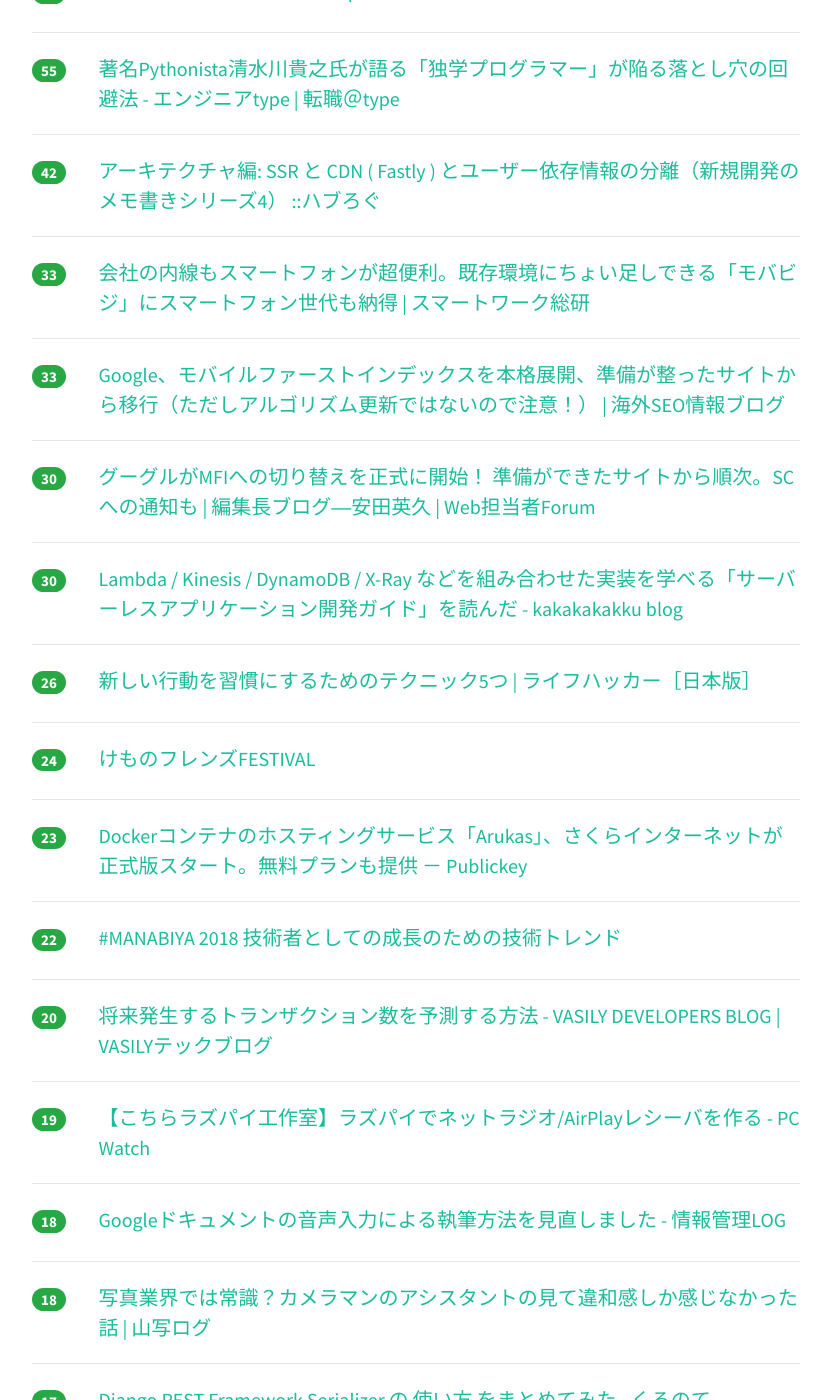
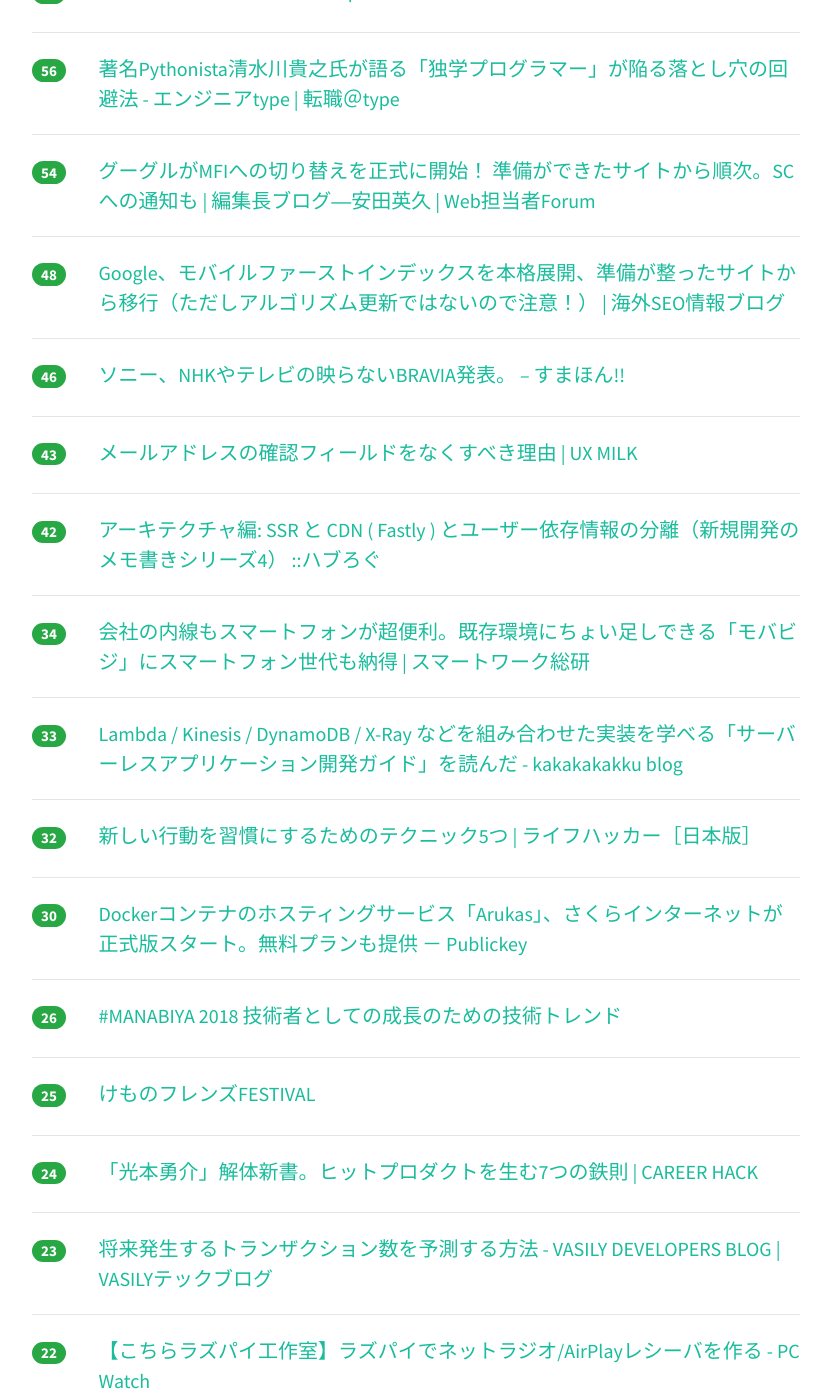
Before and after one commit to yatta47/hatena-matome-site, a Jekyll site: the page built from _posts/2018-03-27-hatena.md, in a window 1280 px wide and 1400 px high, scrolled down 652 px. Shown: the whole window, without its empty margins (224-1055 px from the left). Built offline with Jekyll 4.4.1, drawn with Linux system fonts in a browser that asks for light colours; nearby versions of some CDN libraries; some of the changed text lies outside the part shown.

Commit message:
Updated 2018-03-27

```diff
--- a/_posts/2018-03-27-hatena.md
+++ b/_posts/2018-03-27-hatena.md
@@ -1,34 +1,54 @@
 ---
 layout: post
 title:  "2018-03-27 はてぶIT"
-date:   2018-03-27 11:02:49
+date:   2018-03-27 12:02:46
 tags: [it-hotentry]
 ---
-24 件のデータあり
+30 件のデータあり
 
 <hr><div class="row">
-<div class="col-1"><span class="badge badge-pill badge-success h2">60</span></div>
+<div class="col-1"><span class="badge badge-pill badge-success h2">69</span></div>
+<div class="col-11"><a href='https://speakerdeck.com/s10myk4/yusukesuqu-dong-kai-fa-ru-men-li-lun-shi-jian-bian' target='_blank'>ユースケース駆動開発入門 (理論・実践編) // Speaker Deck</a></div>
+</div>
+<hr>
+<div class="row">
+<div class="col-1"><span class="badge badge-pill badge-success h2">68</span></div>
 <div class="col-11"><a href='http://tech.appbrew.io/entry/2018/03/26/171150' target='_blank'>スタートアップでも出来る分析基盤 - AppBrew tech blog</a></div>
 </div>
 <hr>
 <div class="row">
-<div class="col-1"><span class="badge badge-pill badge-success h2">58</span></div>
+<div class="col-1"><span class="badge badge-pill badge-success h2">61</span></div>
 <div class="col-11"><a href='https://r.nikkei.com/article/DGXMZO28578370W8A320C1CC1000?s=3' target='_blank'>パスワード「頻繁に変更はNG」　総務省が方針転換: 日本経済新聞</a></div>
 </div>
 <hr>
 <div class="row">
-<div class="col-1"><span class="badge badge-pill badge-success h2">58</span></div>
-<div class="col-11"><a href='https://speakerdeck.com/s10myk4/yusukesuqu-dong-kai-fa-ru-men-li-lun-shi-jian-bian' target='_blank'>ユースケース駆動開発入門 (理論・実践編) // Speaker Deck</a></div>
-</div>
-<hr>
-<div class="row">
-<div class="col-1"><span class="badge badge-pill badge-success h2">57</span></div>
+<div class="col-1"><span class="badge badge-pill badge-success h2">60</span></div>
 <div class="col-11"><a href='https://sbfl.net/blog/2018/03/24/readable-javascript-code/' target='_blank'>他人に読んでもらうJavaScriptコードを書くために</a></div>
 </div>
 <hr>
 <div class="row">
-<div class="col-1"><span class="badge badge-pill badge-success h2">55</span></div>
+<div class="col-1"><span class="badge badge-pill badge-success h2">56</span></div>
 <div class="col-11"><a href='https://type.jp/et/feature/6678' target='_blank'>著名Pythonista清水川貴之氏が語る「独学プログラマー」が陥る落とし穴の回避法 - エンジニアtype | 転職＠type</a></div>
+</div>
+<hr>
+<div class="row">
+<div class="col-1"><span class="badge badge-pill badge-success h2">54</span></div>
+<div class="col-11"><a href='https://webtan.impress.co.jp/e/2018/03/27/28811' target='_blank'>グーグルがMFIへの切り替えを正式に開始！ 準備ができたサイトから順次。SCへの通知も | 編集長ブログ―安田英久 | Web担当者Forum</a></div>
+</div>
+<hr>
+<div class="row">
+<div class="col-1"><span class="badge badge-pill badge-success h2">48</span></div>
+<div class="col-11"><a href='https://www.suzukikenichi.com/blog/google-rolling-out-mobile-first-indexing/' target='_blank'>Google、モバイルファーストインデックスを本格展開、準備が整ったサイトから移行（ただしアルゴリズム更新ではないので注意！） | 海外SEO情報ブログ</a></div>
+</div>
+<hr>
+<div class="row">
+<div class="col-1"><span class="badge badge-pill badge-success h2">46</span></div>
+<div class="col-11"><a href='https://smhn.info/201803-sony-bravia-on-business' target='_blank'>ソニー、NHKやテレビの映らないBRAVIA発表。 – すまほん!!</a></div>
+</div>
+<hr>
+<div class="row">
+<div class="col-1"><span class="badge badge-pill badge-success h2">43</span></div>
+<div class="col-11"><a href='http://uxmilk.jp/70576' target='_blank'>メールアドレスの確認フィールドをなくすべき理由 | UX MILK</a></div>
 </div>
 <hr>
 <div class="row">
@@ -37,58 +57,73 @@ tags: [it-hotentry]
 </div>
 <hr>
 <div class="row">
-<div class="col-1"><span class="badge badge-pill badge-success h2">33</span></div>
+<div class="col-1"><span class="badge badge-pill badge-success h2">34</span></div>
 <div class="col-11"><a href='https://swri.jp/article/393?medium=hb1803ad' target='_blank'>会社の内線もスマートフォンが超便利。既存環境にちょい足しできる「モバビジ」にスマートフォン世代も納得 | スマートワーク総研</a></div>
 </div>
 <hr>
 <div class="row">
 <div class="col-1"><span class="badge badge-pill badge-success h2">33</span></div>
-<div class="col-11"><a href='https://www.suzukikenichi.com/blog/google-rolling-out-mobile-first-indexing/' target='_blank'>Google、モバイルファーストインデックスを本格展開、準備が整ったサイトから移行（ただしアルゴリズム更新ではないので注意！） | 海外SEO情報ブログ</a></div>
+<div class="col-11"><a href='http://kakakakakku.hatenablog.com/entry/2018/03/26/213821' target='_blank'>Lambda / Kinesis / DynamoDB / X-Ray などを組み合わせた実装を学べる「サーバーレスアプリケーション開発ガイド」を読んだ - kakakakakku blog</a></div>
+</div>
+<hr>
+<div class="row">
+<div class="col-1"><span class="badge badge-pill badge-success h2">32</span></div>
+<div class="col-11"><a href='https://www.lifehacker.jp/2018/03/action_habit_5technic.html' target='_blank'>新しい行動を習慣にするためのテクニック5つ | ライフハッカー［日本版］</a></div>
 </div>
 <hr>
 <div class="row">
 <div class="col-1"><span class="badge badge-pill badge-success h2">30</span></div>
-<div class="col-11"><a href='https://webtan.impress.co.jp/e/2018/03/27/28811' target='_blank'>グーグルがMFIへの切り替えを正式に開始！ 準備ができたサイトから順次。SCへの通知も | 編集長ブログ―安田英久 | Web担当者Forum</a></div>
-</div>
-<hr>
-<div class="row">
-<div class="col-1"><span class="badge badge-pill badge-success h2">30</span></div>
-<div class="col-11"><a href='http://kakakakakku.hatenablog.com/entry/2018/03/26/213821' target='_blank'>Lambda / Kinesis / DynamoDB / X-Ray などを組み合わせた実装を学べる「サーバーレスアプリケーション開発ガイド」を読んだ - kakakakakku blog</a></div>
+<div class="col-11"><a href='http://www.publickey1.jp/blog/18/dockerarukas.html' target='_blank'>Dockerコンテナのホスティングサービス「Arukas」、さくらインターネットが正式版スタート。無料プランも提供 － Publickey</a></div>
 </div>
 <hr>
 <div class="row">
 <div class="col-1"><span class="badge badge-pill badge-success h2">26</span></div>
-<div class="col-11"><a href='https://www.lifehacker.jp/2018/03/action_habit_5technic.html' target='_blank'>新しい行動を習慣にするためのテクニック5つ | ライフハッカー［日本版］</a></div>
+<div class="col-11"><a href='https://www.slideshare.net/takoratta/manabiya-2018' target='_blank'>#MANABIYA 2018 技術者としての成長のための技術トレンド</a></div>
+</div>
+<hr>
+<div class="row">
+<div class="col-1"><span class="badge badge-pill badge-success h2">25</span></div>
+<div class="col-11"><a href='https://kemono-friends-festival.goodroid.co.jp/' target='_blank'>けものフレンズFESTIVAL</a></div>
 </div>
 <hr>
 <div class="row">
 <div class="col-1"><span class="badge badge-pill badge-success h2">24</span></div>
-<div class="col-11"><a href='https://kemono-friends-festival.goodroid.co.jp/' target='_blank'>けものフレンズFESTIVAL</a></div>
+<div class="col-11"><a href='http://careerhack.en-japan.com/report/detail/938' target='_blank'>「光本勇介」解体新書。ヒットプロダクトを生む7つの鉄則 | CAREER HACK</a></div>
 </div>
 <hr>
 <div class="row">
 <div class="col-1"><span class="badge badge-pill badge-success h2">23</span></div>
-<div class="col-11"><a href='http://www.publickey1.jp/blog/18/dockerarukas.html' target='_blank'>Dockerコンテナのホスティングサービス「Arukas」、さくらインターネットが正式版スタート。無料プランも提供 － Publickey</a></div>
+<div class="col-11"><a href='http://tech.vasily.jp/entry/lifetimes' target='_blank'>将来発生するトランザクション数を予測する方法 - VASILY DEVELOPERS BLOG | VASILYテックブログ</a></div>
 </div>
 <hr>
 <div class="row">
 <div class="col-1"><span class="badge badge-pill badge-success h2">22</span></div>
-<div class="col-11"><a href='https://www.slideshare.net/takoratta/manabiya-2018' target='_blank'>#MANABIYA 2018 技術者としての成長のための技術トレンド</a></div>
+<div class="col-11"><a href='https://pc.watch.impress.co.jp/docs/column/raspberrypi/1112206.html' target='_blank'>【こちらラズパイ工作室】ラズパイでネットラジオ/AirPlayレシーバを作る - PC Watch</a></div>
+</div>
+<hr>
+<div class="row">
+<div class="col-1"><span class="badge badge-pill badge-success h2">22</span></div>
+<div class="col-11"><a href='http://d.hatena.ne.jp/Kango/20180326/1522090366' target='_blank'>マイネットへの不正アクセスについてまとめてみた - piyolog</a></div>
+</div>
+<hr>
+<div class="row">
+<div class="col-1"><span class="badge badge-pill badge-success h2">21</span></div>
+<div class="col-11"><a href='http://hokoxjouhou.blog105.fc2.com/blog-entry-1140.html' target='_blank'>Googleドキュメントの音声入力による執筆方法を見直しました - 情報管理LOG</a></div>
 </div>
 <hr>
 <div class="row">
 <div class="col-1"><span class="badge badge-pill badge-success h2">20</span></div>
-<div class="col-11"><a href='http://tech.vasily.jp/entry/lifetimes' target='_blank'>将来発生するトランザクション数を予測する方法 - VASILY DEVELOPERS BLOG | VASILYテックブログ</a></div>
-</div>
-<hr>
-<div class="row">
-<div class="col-1"><span class="badge badge-pill badge-success h2">19</span></div>
-<div class="col-11"><a href='https://pc.watch.impress.co.jp/docs/column/raspberrypi/1112206.html' target='_blank'>【こちらラズパイ工作室】ラズパイでネットラジオ/AirPlayレシーバを作る - PC Watch</a></div>
+<div class="col-11"><a href='http://blog.gmork.in/entry/veda-kyotojs14' target='_blank'>『君はGPUの歓声を聴いたことがあるか』という発表をした - マルシテイア</a></div>
 </div>
 <hr>
 <div class="row">
 <div class="col-1"><span class="badge badge-pill badge-success h2">18</span></div>
-<div class="col-11"><a href='http://hokoxjouhou.blog105.fc2.com/blog-entry-1140.html' target='_blank'>Googleドキュメントの音声入力による執筆方法を見直しました - 情報管理LOG</a></div>
+<div class="col-11"><a href='https://webmasters.googleblog.com/2018/03/rolling-out-mobile-first-indexing.html' target='_blank'>Official Google Webmaster Central Blog: Rolling out mobile-first indexing</a></div>
+</div>
+<hr>
+<div class="row">
+<div class="col-1"><span class="badge badge-pill badge-success h2">18</span></div>
+<div class="col-11"><a href='http://tolarian-academy.net/rubykaigi2018-cfp-rejected/' target='_blank'>RubyKaigi2018のCFP落ちたので後学のために置いておきます</a></div>
 </div>
 <hr>
 <div class="row">
@@ -102,23 +137,18 @@ tags: [it-hotentry]
 </div>
 <hr>
 <div class="row">
-<div class="col-1"><span class="badge badge-pill badge-success h2">16</span></div>
-<div class="col-11"><a href='http://blog.gmork.in/entry/veda-kyotojs14' target='_blank'>『君はGPUの歓声を聴いたことがあるか』という発表をした - マルシテイア</a></div>
-</div>
-<hr>
-<div class="row">
-<div class="col-1"><span class="badge badge-pill badge-success h2">16</span></div>
-<div class="col-11"><a href='http://tolarian-academy.net/rubykaigi2018-cfp-rejected/' target='_blank'>RubyKaigi2018のCFP落ちたので後学のために置いておきます</a></div>
+<div class="col-1"><span class="badge badge-pill badge-success h2">17</span></div>
+<div class="col-11"><a href='https://www.bloomberg.co.jp/news/articles/2018-03-26/P67G9I6TTDS001' target='_blank'>北朝鮮の金委員長が中国を電撃訪問、期間や会談相手は不明－関係者 - Bloomberg</a></div>
 </div>
 <hr>
 <div class="row">
 <div class="col-1"><span class="badge badge-pill badge-success h2">15</span></div>
-<div class="col-11"><a href='https://webmasters.googleblog.com/2018/03/rolling-out-mobile-first-indexing.html' target='_blank'>Official Google Webmaster Central Blog: Rolling out mobile-first indexing</a></div>
+<div class="col-11"><a href='https://japan.cnet.com/article/35116688/' target='_blank'>3Dプリンタ製の電気自動車「LSEV」--中国とイタリアの企業が量産開始へ - CNET Japan</a></div>
 </div>
 <hr>
 <div class="row">
 <div class="col-1"><span class="badge badge-pill badge-success h2">14</span></div>
-<div class="col-11"><a href='https://japan.cnet.com/article/35116688/' target='_blank'>3Dプリンタ製の電気自動車「LSEV」--中国とイタリアの企業が量産開始へ - CNET Japan</a></div>
+<div class="col-11"><a href='https://webmaster-ja.googleblog.com/2018/03/rolling-out-mobile-first-indexing.html' target='_blank'>Google ウェブマスター向け公式ブログ: モバイル ファースト インデックスを開始します</a></div>
 </div>
 <hr>
 <div class="row">
```
